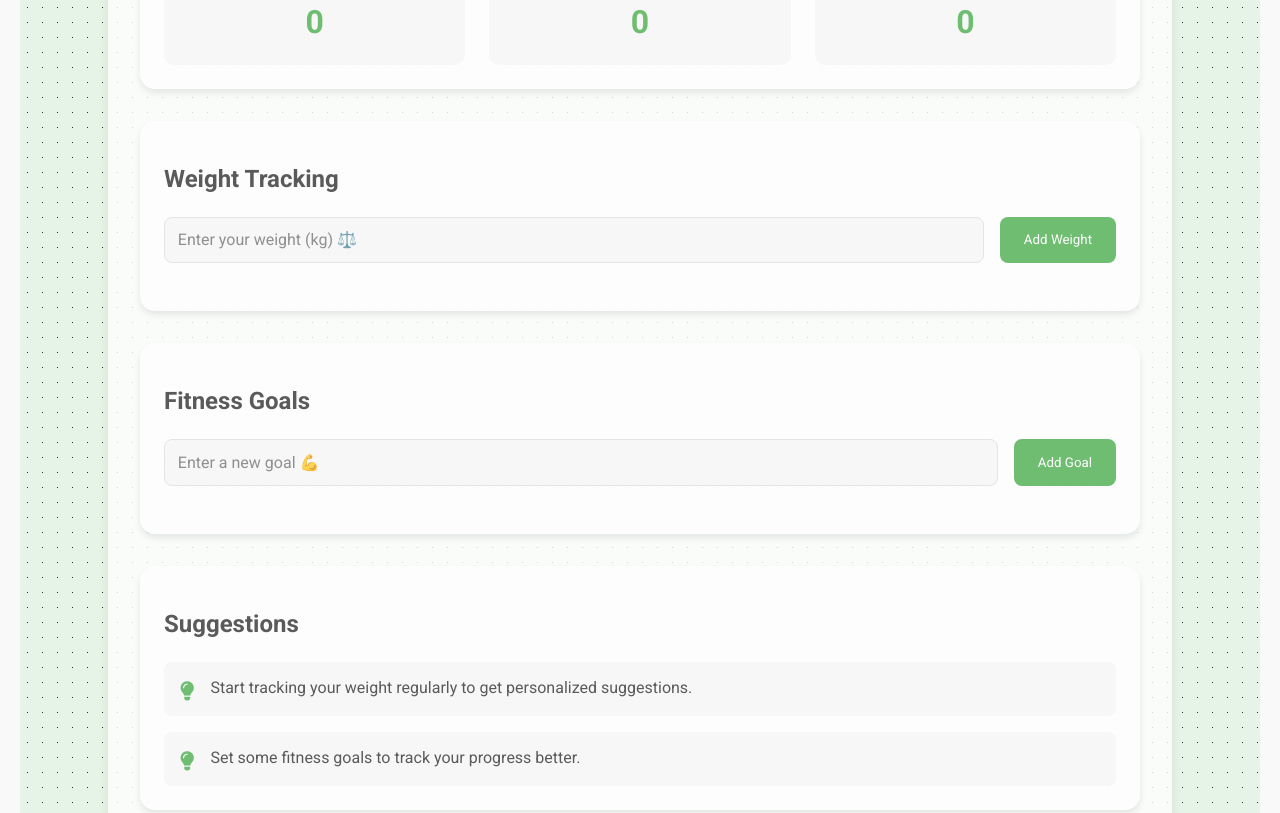
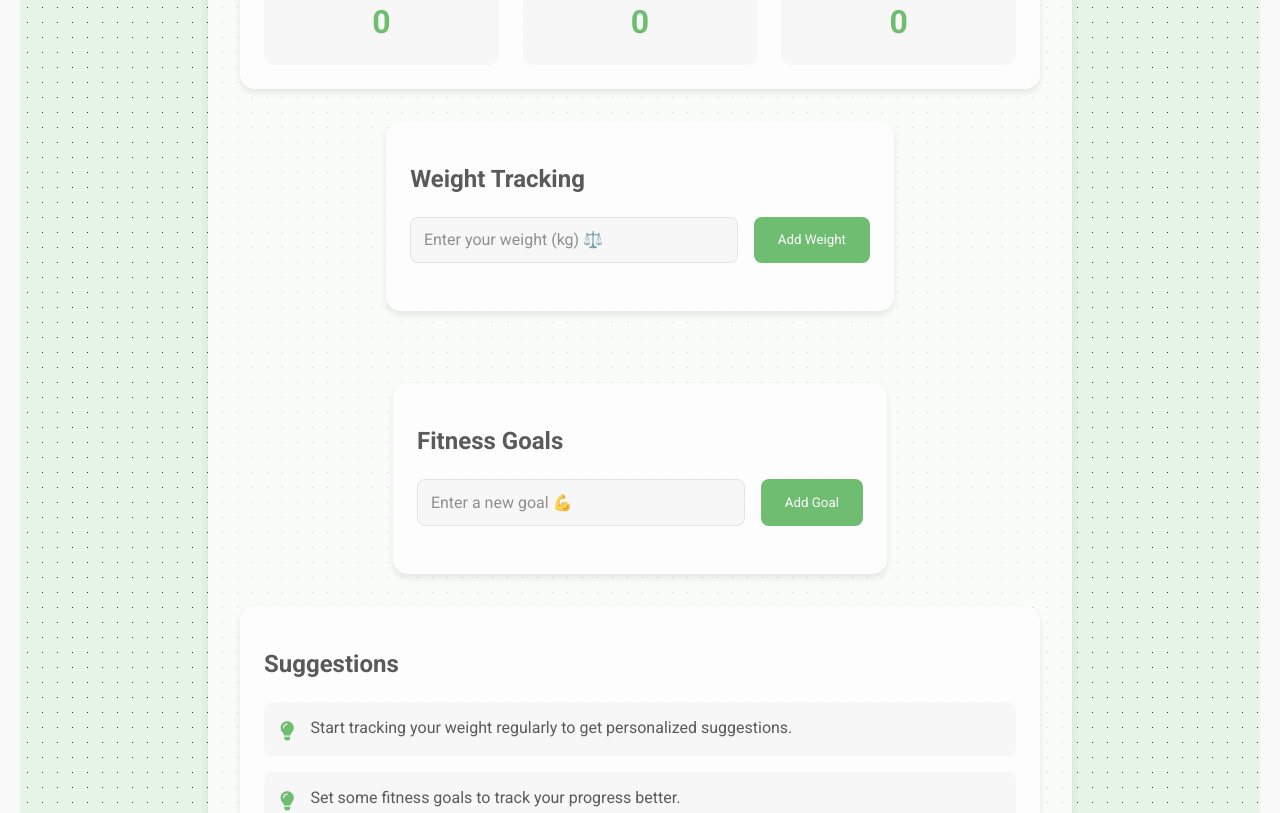
Before and after one commit to ashercw/SC2006-UI-done-, a React (Create React App) app: page /progress in a window 1280 px wide. Shown: the part 620-1433 px from the top of the page. Built offline with nearby package versions, Linux system fonts and the light colour scheme.

Commit message:
health monitoring UI but not done

```diff
--- a/src/Components/HealthMonitoring/HealthMonitoring.css
+++ b/src/Components/HealthMonitoring/HealthMonitoring.css
@@ -1,8 +1,38 @@
+.health-monitoring-background {
+  background-color: #8ecc8f;
+  opacity: 0.8;
+  background-image:  linear-gradient(#57ac7f 1px, transparent 1px), linear-gradient(to right, #57ac7f 1px, rgb(233, 233, 233) 1px);
+  background-size: 20px 20px;
+}
+
+.app-header {
+  width: 80% !important;
+  padding: 15px 20px !important;
+  background-color: #a0b2beed !important;
+  border-radius: 35px !important;
+  color: white !important;
+  text-align: center !important;
+  box-shadow: 0px 4px 8px rgba(0, 0, 0, 0.2) !important;
+  top: 0 !important;
+  z-index: 1000 !important;
+  margin-bottom: 2rem !important;
+}
+
+.side-by-side {
+  display: flex; /* Make them side by side */
+  align-items: center;
+  gap: 40px; /* Space between the sections */
+  justify-content: center; /* Optional: if you want space between them */
+  flex-wrap: wrap; /* Allow wrapping if the screen size is too small */
+  width: 100%; /*Ensure the parent container takes full width */
+}
+
 .health-monitoring-container {
   padding: 10px;
-  max-width: 1150px;
+  max-width: 1000px;
+  width: 900px;
   margin: 0 auto;
-  align-items: center;
+  align-items: center !important;
   background: rgb(185, 210, 191);
   border-radius: 40px;
 }
@@ -18,7 +48,8 @@ label {
 }
 
 input, select {
-  width: 95%; /* Optional: Make inputs full width */
+  /* width: 95%; Optional: Make inputs full width */
+  width: 300px;
   padding: 8px; /* Optional: Add padding for better aesthetics */
 }
 
--- a/src/Components/HealthMonitoring/HealthMonitoring.jsx
+++ b/src/Components/HealthMonitoring/HealthMonitoring.jsx
@@ -293,6 +293,12 @@ const HealthMonitoring = () => {
   };
 
   return (
+    <div className='health-monitoring-background'>
+
+      <div className="app-header">
+      <img src= "/fitnessApp_logo.png" alt="Fitness App Logo" className="logo" />
+      </div>
+
     <div className="health-monitoring-container">
       <main className="main-content">
         <div className="health-monitoring">
@@ -301,6 +307,7 @@ const HealthMonitoring = () => {
           <section className="sleep-tracking">
             <h3>Sleep Tracking</h3>
             <form onSubmit={handleSleepSubmit}>
+            <div className="side-by-side">
               <div className="form-group">
                 <label>Sleep Time:</label>
                 <input
@@ -319,8 +326,11 @@ const HealthMonitoring = () => {
                   required
                 />
               </div>
+              </div>
+
               <div className="form-group">
                 <label>Sleep Quality:</label>
+
                 <select
                   value={sleepData.quality}
                   onChange={(e) => setSleepData({...sleepData, quality: e.target.value})}
@@ -343,6 +353,7 @@ const HealthMonitoring = () => {
                 {loading ? 'Saving...' : 'Log Sleep'}
               </button>
             </form>
+
 
             {error && (
               <div className="error-message">
@@ -412,6 +423,7 @@ const HealthMonitoring = () => {
         </div>
       </main>
     </div>
+    </div>
   );
 };
 
--- a/src/Components/Progress/Progress.css
+++ b/src/Components/Progress/Progress.css
@@ -30,7 +30,7 @@
 
 .progress-container {
   max-width: 1000px;
-  width: 1200px;
+  width: 800px;
   margin: 2rem auto;
   padding: 2rem;
   color: var(--text-color);
```
Lines whose indentation alone changed are shown as unchanged.
